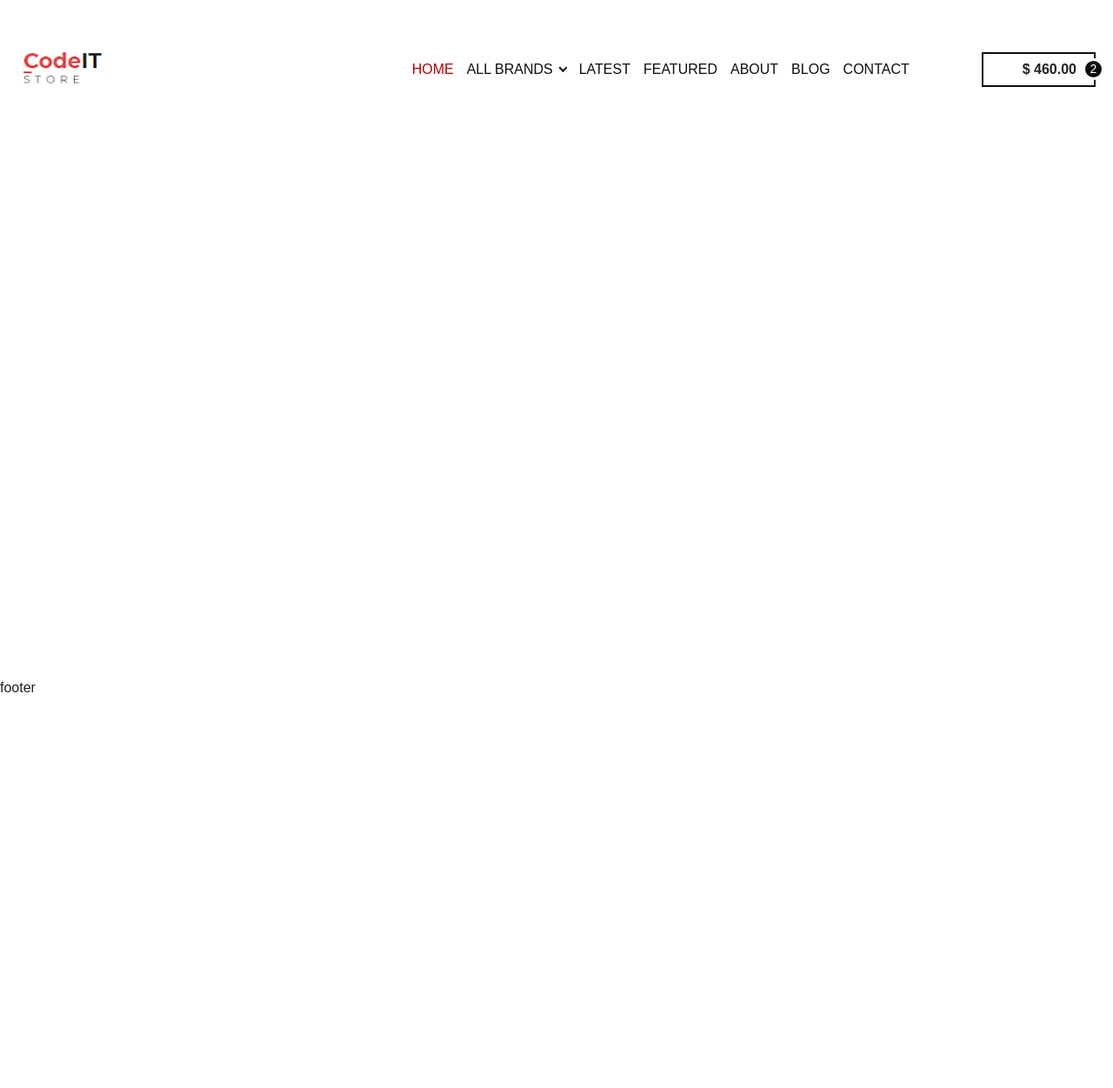
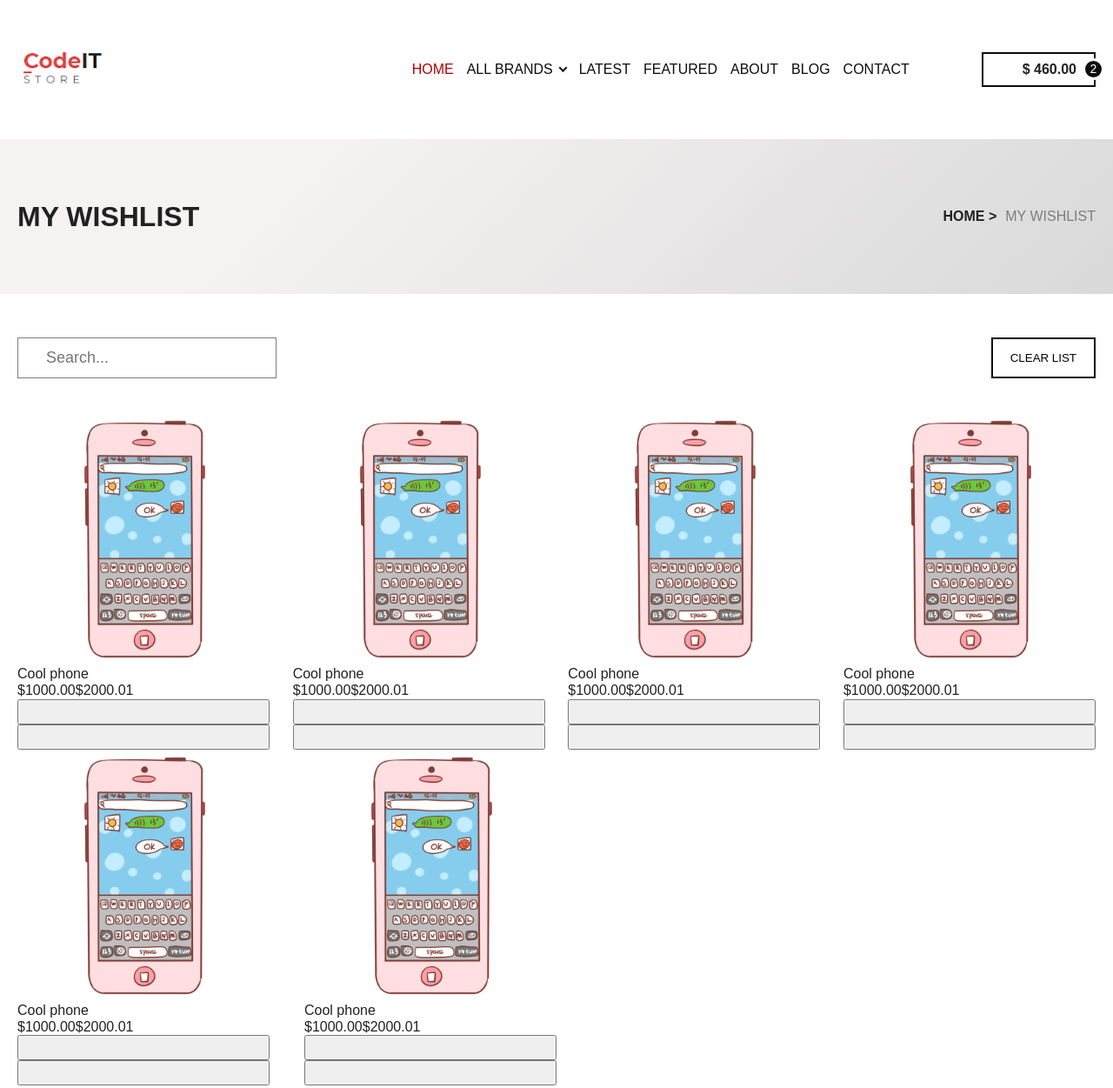
Before and after one commit to masteryada378/shopNativeJS, a website: page source/template/index.pug in a window 1280 px wide. Shown: the top 1251 px of the page at 87% size. Before the commit the page ends 800 px from the top, so only its background shows below. Drawn offline with nearby package versions, Linux system fonts and the light colour scheme; files that its build step writes are made by us from their sources.

Commit message:
seacr bar

```diff
--- a/source/styles/global/vars.scss
+++ b/source/styles/global/vars.scss
@@ -8,3 +8,4 @@ $thin: 100;
 
 $black: rgb(12, 12, 12);
 $red: rgb(180, 0, 0);
+$silver: rgb(126, 124, 124);
--- a/source/styles/main.scss
+++ b/source/styles/main.scss
@@ -4,4 +4,6 @@
 @import "global/fonts.scss";
 @import "global/icons.scss";
 @import "sections/header.scss";
+@import "sections/search.scss";
+@import "sections/items.scss";
 @import "sections/footer.scss";
--- a/source/styles/sections/header.scss
+++ b/source/styles/sections/header.scss
@@ -1,5 +1,6 @@
 .header {
     margin-top: 0;
+    margin-bottom: 0;
     display: flex;
     align-items: center;
     padding-top: 55px;
@@ -77,4 +78,24 @@
             border: 3px solid white;
         }
     }
+    &-bar {
+        margin-top: 0;
+        padding-top: 70px;
+        padding-bottom: 70px;
+        background-color: #d9d9d9;
+        background-image: linear-gradient(315deg, #d9d9d9 0%, #f6f2f2 74%);
+        .container {
+            display: flex;
+            align-items: center;
+        }
+        &__title {
+            margin-top: 0;
+            margin-bottom: 0;
+            margin-right: auto;
+        }
+        &__lite {
+            padding-left: 10px;
+            color: $silver;
+        }
+    }
 }
--- /dev/null
+++ b/source/styles/sections/items.scss
@@ -0,0 +1,17 @@
+.items {
+    display: flex;
+    flex-wrap: wrap;
+    justify-content: space-between;
+}
+.card {
+    display: flex;
+    flex-direction: column;
+    width: calc(25% - 20px);
+    &__img {
+        max-width: 100%;
+    }
+    &:last-child {
+        margin-right: auto;
+        margin-left: 40px
+    }
+}
--- /dev/null
+++ b/source/styles/sections/search.scss
@@ -0,0 +1,20 @@
+.search {
+    display: flex;
+    justify-content: space-between;
+    margin-top: 0;
+    margin-bottom: 0;
+    padding-top: 50px;
+    padding-bottom: 40px;
+
+    &__input {
+        border: 1px solid $silver;
+        padding: 12px 32px;
+        font-size: 18px;
+    }
+    &__button {
+        padding: 10px 20px;
+        background: transparent;
+        border: 2px solid $black;
+        cursor: pointer;
+    }
+}
--- a/source/template/index.pug
+++ b/source/template/index.pug
@@ -4,5 +4,7 @@ html(lang="en")
         include sections/head
     body
         include sections/header
+        include sections/search
+        include sections/items
         include sections/footer
         script(src="js/script.js")
--- /dev/null
+++ b/source/template/sections/card.pug
@@ -0,0 +1,11 @@
+.card
+    img(src="/images/coolphone.png", alt="phone").card__img
+    span.card__title Cool phone
+    span.card__price $1000.00
+        span.card__old-price $2000.01
+    button.card__clear
+        svg.header-cart__icon
+            use(xlink:href='images/sprite.svg#cart', alt="search")
+    button.card__cart
+        svg.header-cart__icon
+            use(xlink:href='images/sprite.svg#search', alt="search")
--- a/source/template/sections/header.pug
+++ b/source/template/sections/header.pug
@@ -16,3 +16,8 @@ header.header.container
             use(xlink:href='images/sprite.svg#cart', alt="search")
         span.header-cart__text $ 460.00
         span.header-cart__counter 2
+.header-bar
+    .container
+        h1.header-bar__title MY WISHLIST
+        strong HOME >
+        span.header-bar__lite MY WISHLIST
--- /dev/null
+++ b/source/template/sections/items.pug
@@ -0,0 +1,7 @@
+sections.container.items
+    include card
+    include card
+    include card
+    include card
+    include card
+    include card
--- /dev/null
+++ b/source/template/sections/search.pug
@@ -0,0 +1,3 @@
+sections.container.search
+    input(type="text" placeholder="Search...").search__input
+    button(type="button").search__button CLEAR LIST
```
Also changed, not shown: source/images/coolphone.png (added), source/images/iphone-gold.png (added), source/images/iphone-silver.png (added), source/images/simple.png (added).
